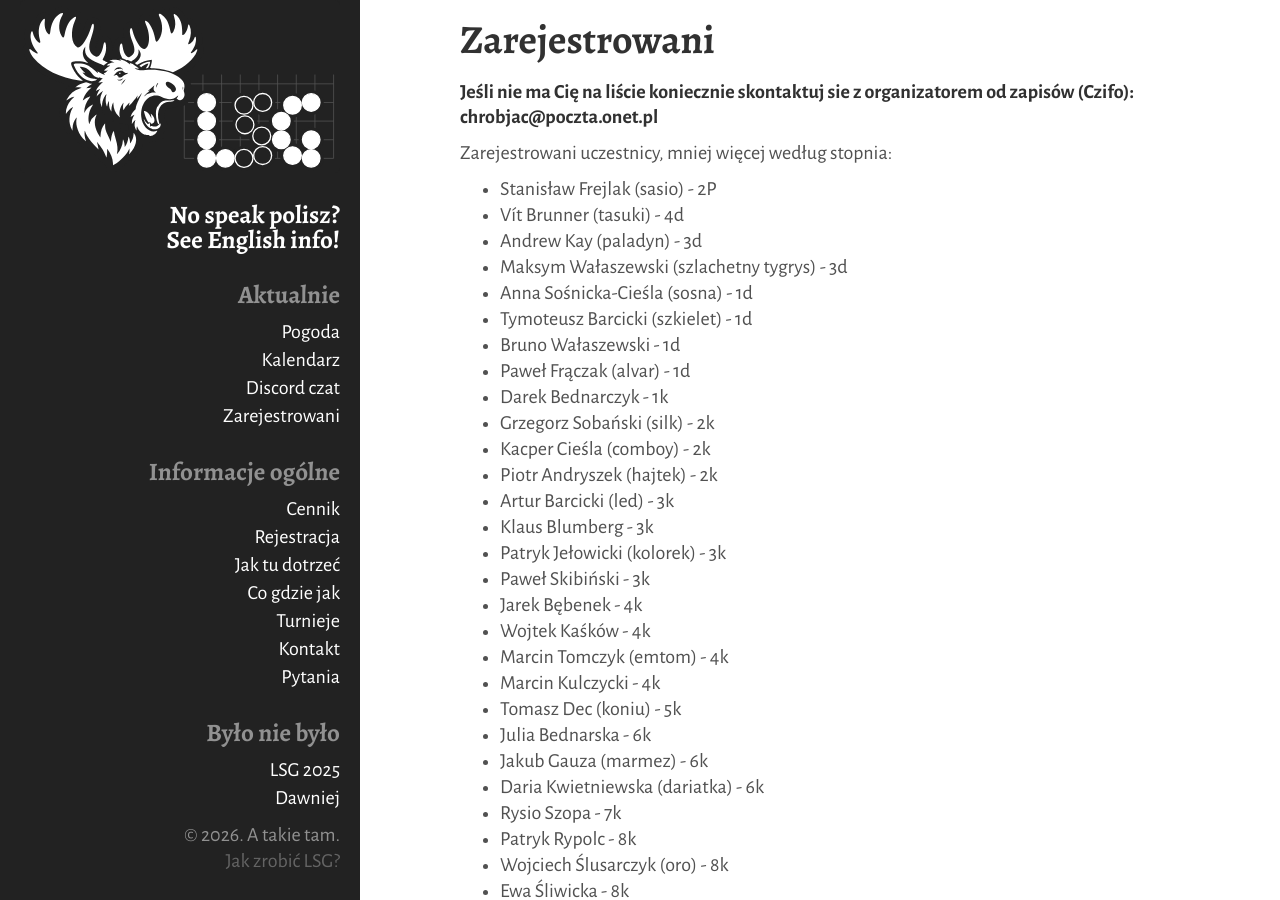
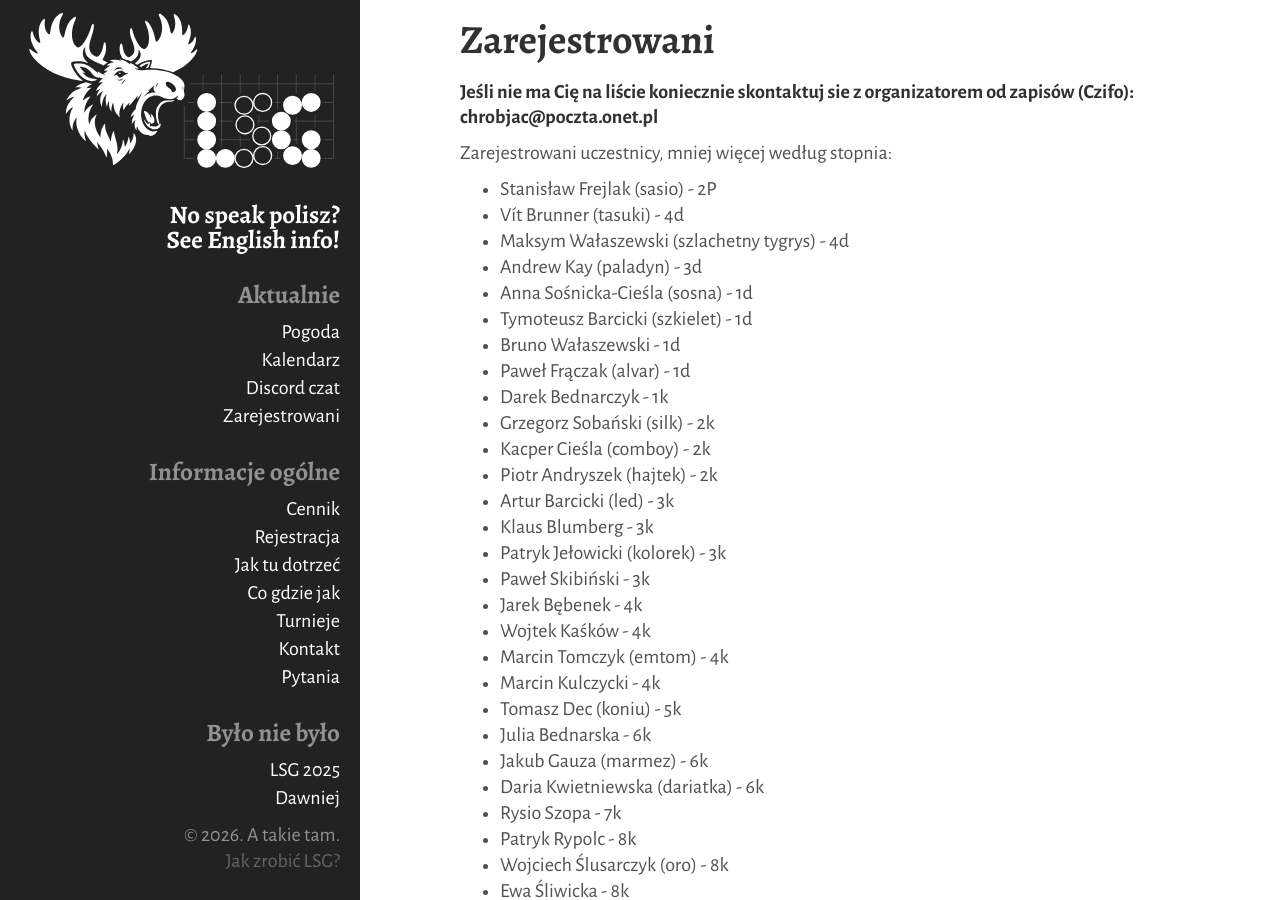
Before and after one commit to tasuki/lsg, a Jekyll site: the page built from _pages/zarejestrowani.md, in a window 1280 px wide and 900 px high. Built offline with Jekyll 4.4.1, drawn with Linux system fonts in a browser that asks for light colours.

```diff
--- a/_pages/zarejestrowani.md
+++ b/_pages/zarejestrowani.md
@@ -11,8 +11,8 @@ title: Zarejestrowani
 Zarejestrowani uczestnicy, mniej więcej według stopnia:
 - Stanisław Frejlak (sasio) - 2P
 - Vít Brunner (tasuki) - 4d
+- Maksym Wałaszewski (szlachetny tygrys) - 4d
 - Andrew Kay (paladyn) - 3d
-- Maksym Wałaszewski (szlachetny tygrys) - 3d
 - Anna Sośnicka-Cieśla (sosna) - 1d
 - Tymoteusz Barcicki (szkielet) - 1d
 - Bruno Wałaszewski - 1d
```
